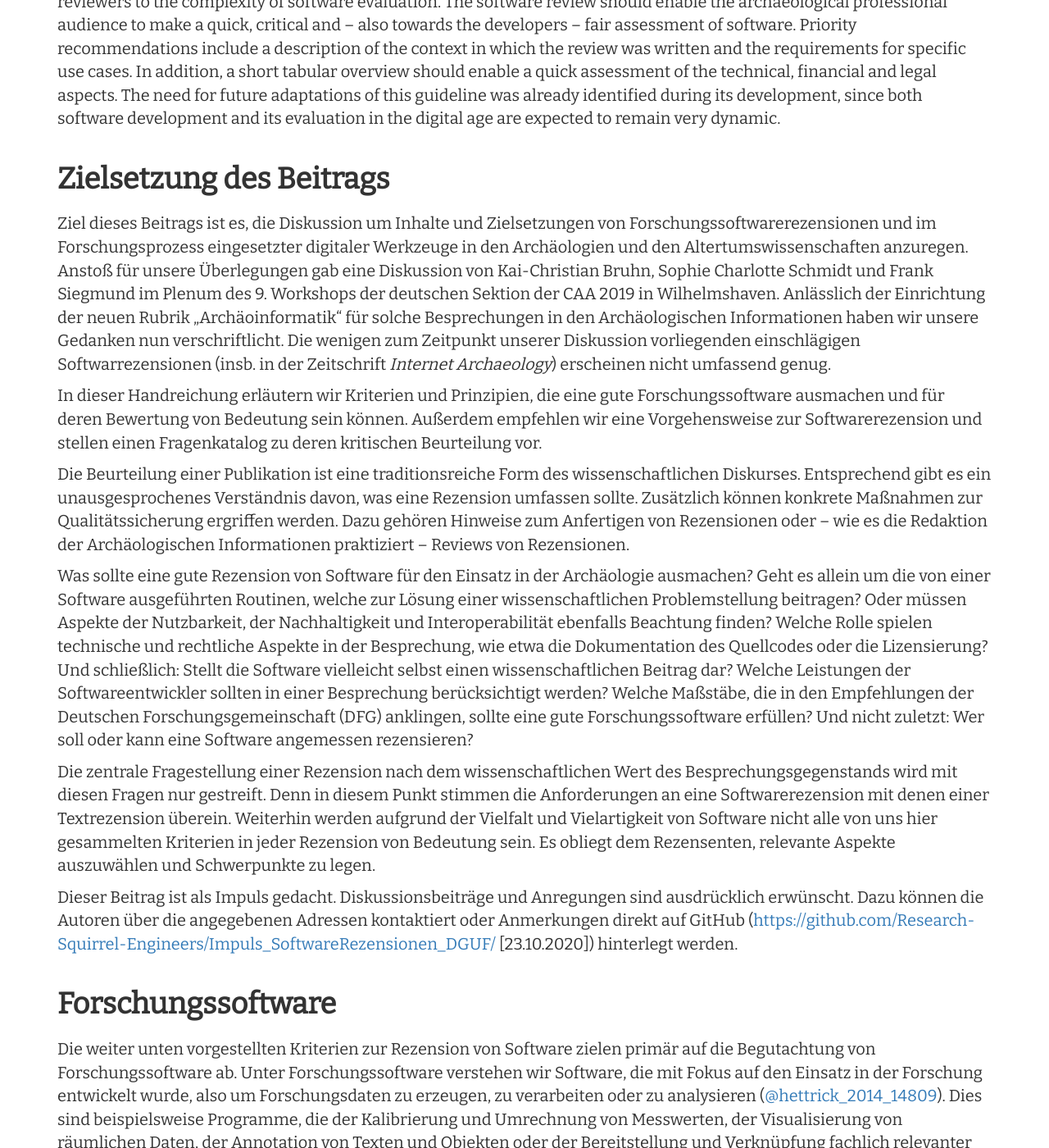
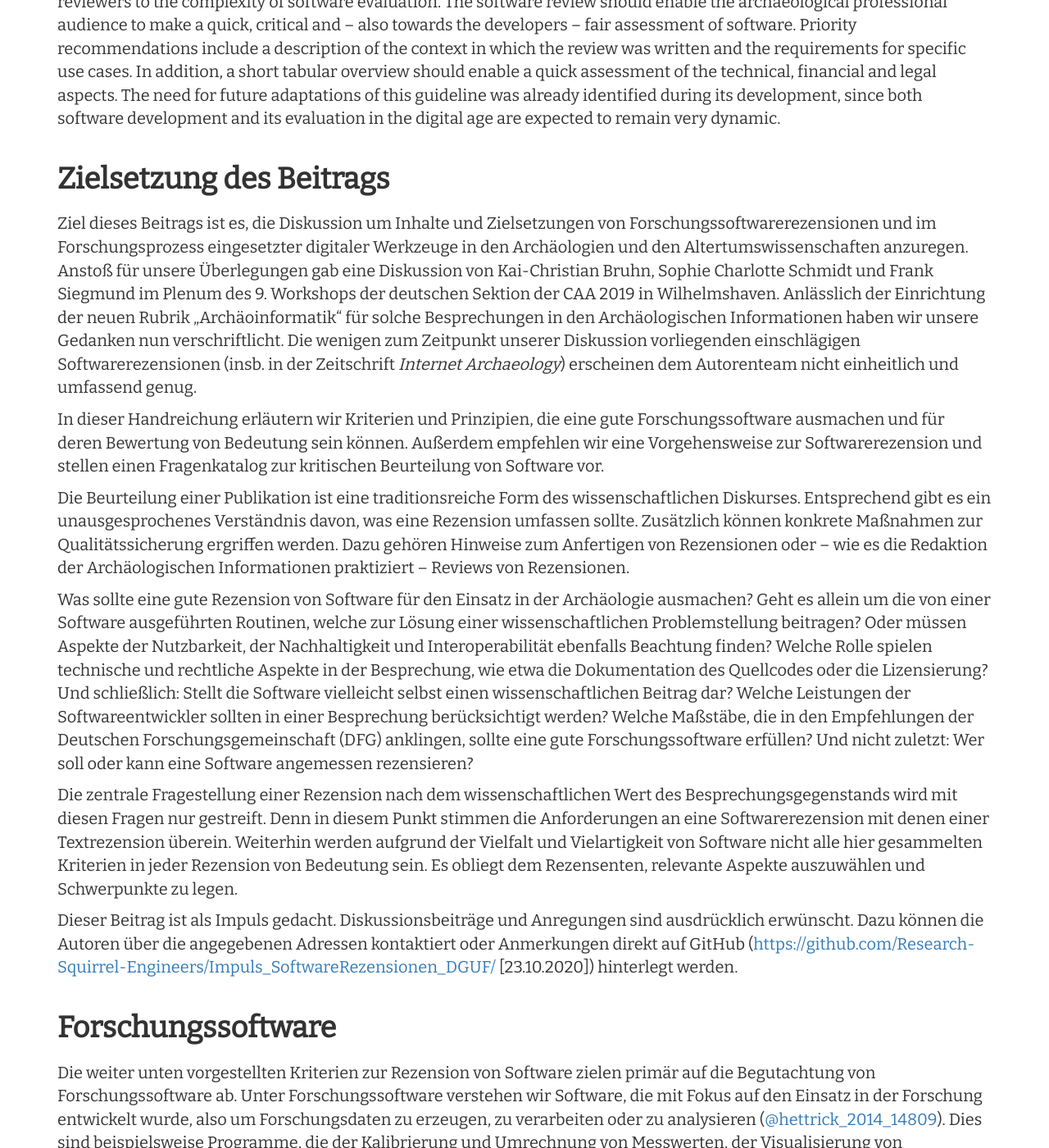
Before and after one commit to Research-Squirrel-Engineers/Impuls_SoftwareRezensionen_DGUF, a Jekyll site: the page built from Draft.md, in a window 1280 px wide and 1400 px high, scrolled down 1204 px. Shown: the whole window at 82% size. Built offline with Jekyll 4.4.1, drawn with Linux system fonts in a browser that asks for light colours; nearby versions of some CDN libraries.

Commit message:
sprachliche Kleingikeiten Einleitung
Typo
 "wir" entfernt
sowie abminderung dass die Internet Archaeolgoy Rezensionen uns nicht einheitlich und umfassend genug erscheinen.

```diff
--- a/Draft.md
+++ b/Draft.md
@@ -66,15 +66,15 @@ keywords_en:
 
 ## Zielsetzung des Beitrags
 
-Ziel dieses Beitrags ist es, die Diskussion um Inhalte und Zielsetzungen von Forschungssoftwarerezensionen und im Forschungsprozess eingesetzter digitaler Werkzeuge in den Archäologien und den Altertumswissenschaften anzuregen. Anstoß für unsere Überlegungen gab eine Diskussion von Kai-Christian Bruhn, Sophie Charlotte Schmidt und Frank Siegmund im Plenum des 9. Workshops der deutschen Sektion der CAA 2019 in Wilhelmshaven. Anlässlich der Einrichtung der neuen Rubrik „Archäoinformatik“ für solche Besprechungen in den Archäologischen Informationen haben wir unsere Gedanken nun verschriftlicht. Die wenigen zum Zeitpunkt unserer Diskussion vorliegenden einschlägigen Softwarrezensionen (insb. in der Zeitschrift *Internet Archaeology*) erscheinen nicht umfassend genug.
+Ziel dieses Beitrags ist es, die Diskussion um Inhalte und Zielsetzungen von Forschungssoftwarerezensionen und im Forschungsprozess eingesetzter digitaler Werkzeuge in den Archäologien und den Altertumswissenschaften anzuregen. Anstoß für unsere Überlegungen gab eine Diskussion von Kai-Christian Bruhn, Sophie Charlotte Schmidt und Frank Siegmund im Plenum des 9. Workshops der deutschen Sektion der CAA 2019 in Wilhelmshaven. Anlässlich der Einrichtung der neuen Rubrik „Archäoinformatik“ für solche Besprechungen in den Archäologischen Informationen haben wir unsere Gedanken nun verschriftlicht. Die wenigen zum Zeitpunkt unserer Diskussion vorliegenden einschlägigen Softwarerezensionen (insb. in der Zeitschrift *Internet Archaeology*) erscheinen dem Autorenteam nicht einheitlich und umfassend genug.
 
-In dieser Handreichung erläutern wir Kriterien und Prinzipien, die eine gute Forschungssoftware ausmachen und für deren Bewertung von Bedeutung sein können. Außerdem empfehlen wir eine Vorgehensweise zur Softwarerezension und stellen einen Fragenkatalog zu deren kritischen Beurteilung vor.
+In dieser Handreichung erläutern wir Kriterien und Prinzipien, die eine gute Forschungssoftware ausmachen und für deren Bewertung von Bedeutung sein können. Außerdem empfehlen wir eine Vorgehensweise zur Softwarerezension und stellen einen Fragenkatalog zur kritischen Beurteilung von Software vor.
 
 Die Beurteilung einer Publikation ist eine traditionsreiche Form des wissenschaftlichen Diskurses. Entsprechend gibt es ein unausgesprochenes Verständnis davon, was eine Rezension umfassen sollte. Zusätzlich können konkrete Maßnahmen zur Qualitätssicherung ergriffen werden. Dazu gehören Hinweise zum Anfertigen von Rezensionen oder – wie es die Redaktion der Archäologischen Informationen praktiziert – Reviews von Rezensionen.
 
 Was sollte eine gute Rezension von Software für den Einsatz in der Archäologie ausmachen? Geht es allein um die von einer Software ausgeführten Routinen, welche zur Lösung einer wissenschaftlichen Problemstellung beitragen? Oder müssen Aspekte der Nutzbarkeit, der Nachhaltigkeit und Interoperabilität ebenfalls Beachtung finden? Welche Rolle spielen technische und rechtliche Aspekte in der Besprechung, wie etwa die Dokumentation des Quellcodes oder die Lizensierung? Und schließlich: Stellt die Software vielleicht selbst einen wissenschaftlichen Beitrag dar? Welche Leistungen der Softwareentwickler sollten in einer Besprechung berücksichtigt werden? Welche Maßstäbe, die in den Empfehlungen der Deutschen Forschungsgemeinschaft (DFG) anklingen, sollte eine gute Forschungssoftware erfüllen? Und nicht zuletzt: Wer soll oder kann eine Software angemessen rezensieren?
 
-Die zentrale Fragestellung einer Rezension nach dem wissenschaftlichen Wert des Besprechungsgegenstands wird mit diesen Fragen nur gestreift. Denn in diesem Punkt stimmen die Anforderungen an eine Softwarerezension mit denen einer Textrezension überein. Weiterhin werden aufgrund der Vielfalt und Vielartigkeit von Software nicht alle von uns hier gesammelten Kriterien in jeder Rezension von Bedeutung sein. Es obliegt dem Rezensenten, relevante Aspekte auszuwählen und Schwerpunkte zu legen.
+Die zentrale Fragestellung einer Rezension nach dem wissenschaftlichen Wert des Besprechungsgegenstands wird mit diesen Fragen nur gestreift. Denn in diesem Punkt stimmen die Anforderungen an eine Softwarerezension mit denen einer Textrezension überein. Weiterhin werden aufgrund der Vielfalt und Vielartigkeit von Software nicht alle hier gesammelten Kriterien in jeder Rezension von Bedeutung sein. Es obliegt dem Rezensenten, relevante Aspekte auszuwählen und Schwerpunkte zu legen.
 
 Dieser Beitrag ist als Impuls gedacht. Diskussionsbeiträge und Anregungen sind ausdrücklich erwünscht. Dazu können die Autoren über die angegebenen Adressen kontaktiert oder Anmerkungen direkt auf GitHub ([https://github.com/Research-Squirrel-Engineers/Impuls_SoftwareRezensionen_DGUF/](https://github.com/Research-Squirrel-Engineers/Impuls_SoftwareRezensionen_DGUF/) [23.10.2020]) hinterlegt werden.
 
```
